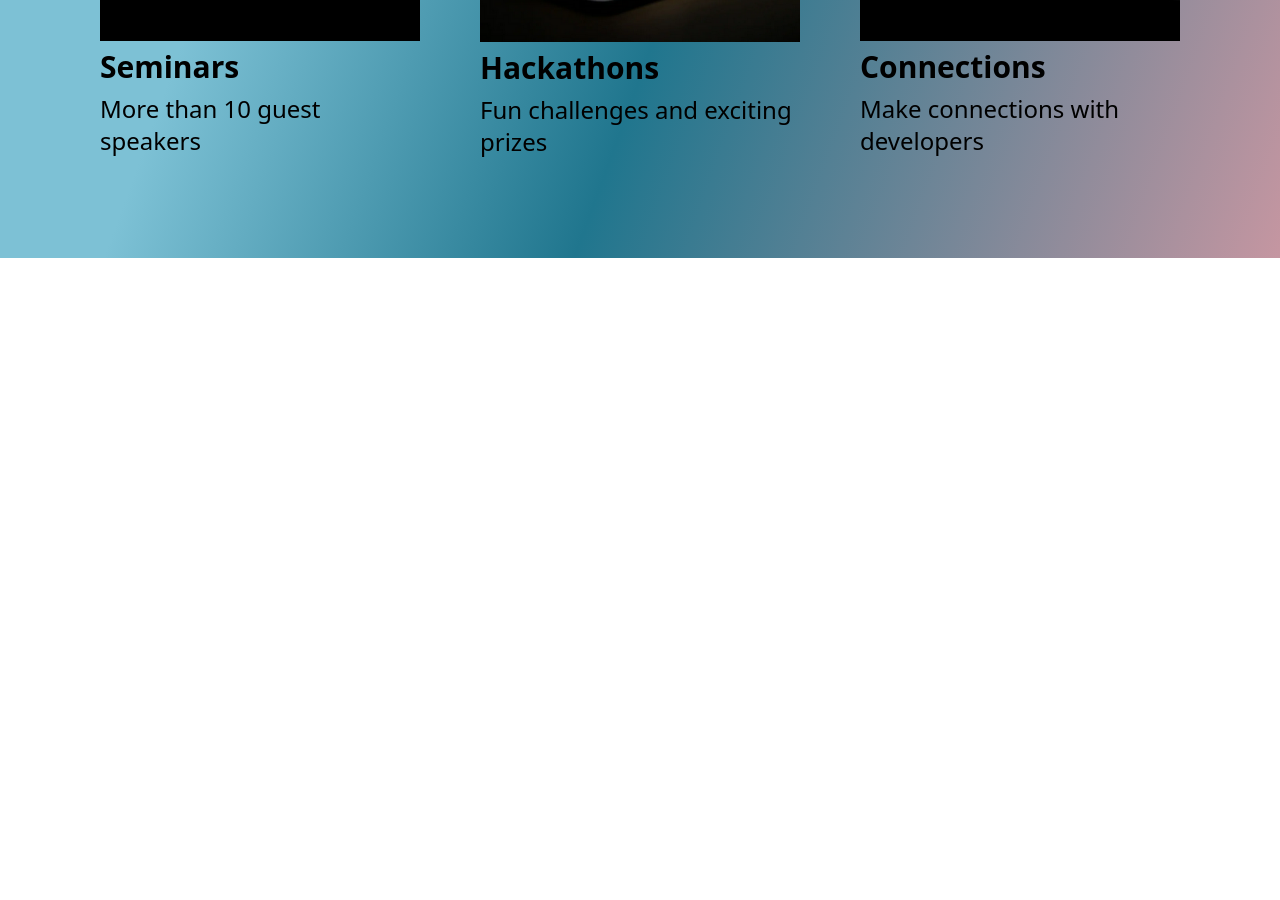
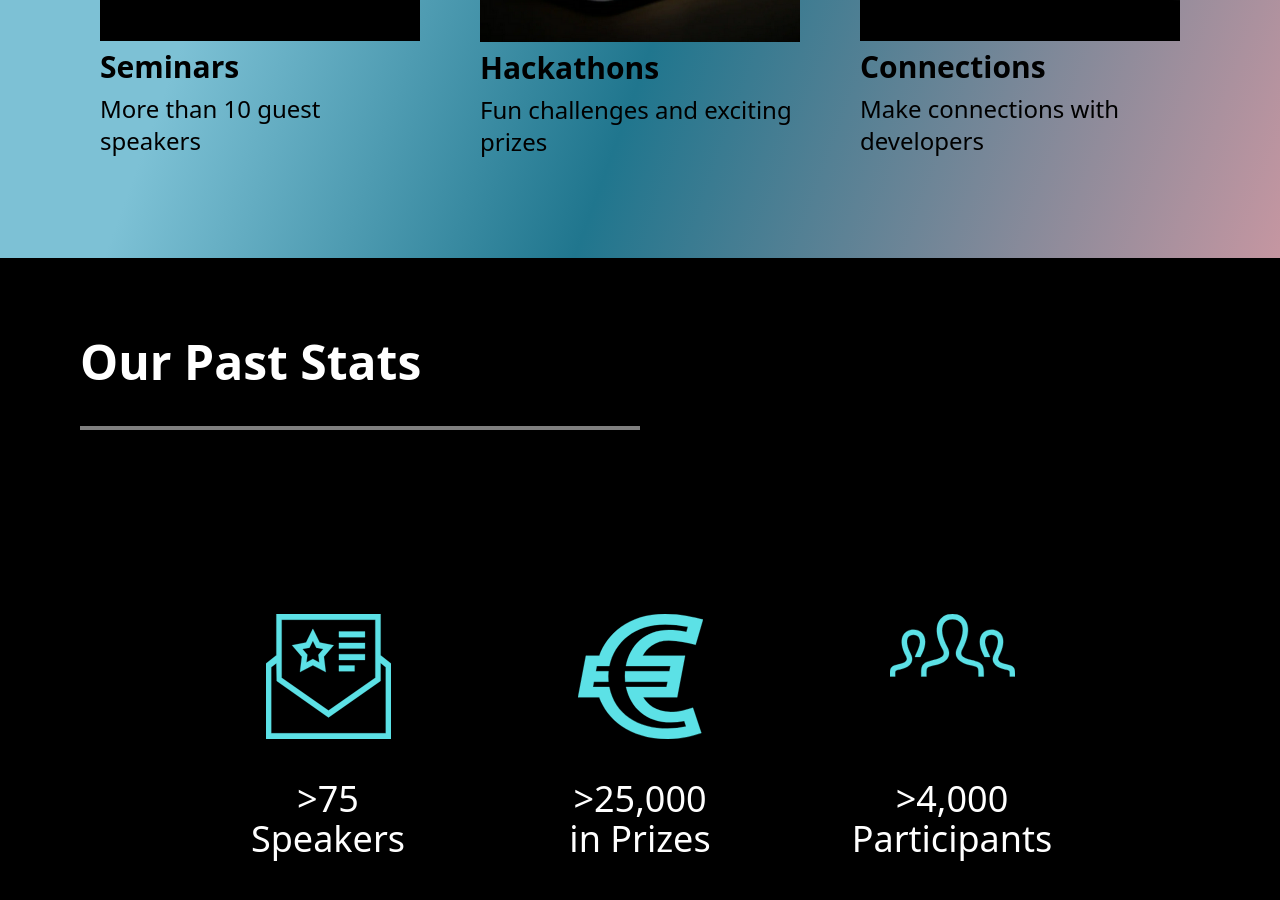
Before and after one commit to ram1117/landing-page-tailwind, a website built with webpack: page src/index.html in a window 1280 px wide. Shown: the part 1974-2874 px from the top of the page. Before the commit the page ends 2232 px from the top, so only its background shows below. Built offline with nearby package versions, Linux system fonts and the light colour scheme.

Commit message:
complete stats section

```diff
--- a/src/index.html
+++ b/src/index.html
@@ -126,5 +126,65 @@
         </div>
       </div>
     </section>
+    <section
+      id="section-stats"
+      class="text-white bg-black w-screen p-10 md:p-20"
+    >
+      <h2 class="text-2xl md:text-5xl text-center md:text-left font-bold mb-10">
+        Our Past Stats
+      </h2>
+      <div
+        class="border-2 border-grey border-solid mx-auto md:mx-0 my-5 w-1/2"
+      ></div>
+      <div
+        class="w-4/5 mx-auto my-36 grid grid-cols-1 md:grid-cols-2 lg:grid-cols-3 gap-10"
+      >
+        <div class="flex flex-col items-center">
+          <svg
+            class="stroke-aqua fill-aqua my-10"
+            width="125"
+            height="125"
+            viewBox="0 0 48 48"
+          >
+            <path
+              d="M4 0v15.86l-4 3.176V48h48V19.036l-4.002-3.17V0Zm2 24.51V2.183h35.998v22.326L24 37.088Zm37.998 1.179v-6.917L46 20.44v25.38H2v-25.4l2-1.542.126 6.838 19.873 13.992zM15.39 10.957l-5.387 1.082 3.775 4.333-.722 5.926L18 19.72l4.946 2.58-.722-5.927L26 12.04l-5.39-1.082L18 5.7Zm.496 4.667-1.89-2.169 2.698-.543L18 10.281l1.308 2.631 2.698.543-1.89 2.169.36 2.967L18 17.301l-2.476 1.29Zm12.116-6.716h9.997V6.727h-9.997zm0 4.364h9.997V11.09h-9.997zm0 4.364h9.997v-2.182h-9.997zm0 4.363h6v-2.182h-6z"
+              style="stroke-width: 0.1"
+            />
+          </svg>
+          <h4 class="text-2xl md:text-4xl">>75</h4>
+          <h4 class="text-2xl md:text-4xl">Speakers</h4>
+        </div>
+        <div class="flex flex-col items-center">
+          <svg
+            class="stroke-aqua fill-aqua my-10"
+            width="125"
+            height="125"
+            viewBox="0 0 48 48"
+          >
+            <path
+              d="M35.609 37.626c-5.777 0-8.907-2.956-10.567-5.626h13.046l3.029-16h-16.28c1.56-2.744 4.525-5.826 10.042-5.826 3.792 0 7.181.898 10.289 1.636L48 2.15C44.686 1.334 39.648 0 33.446 0 19.076 0 11.15 7.922 8.19 16h-5.16L0 32h8.148C11.119 40.08 19.33 48 34.5 48c5.99 0 10.164-1.438 12.869-2.262L44.13 35.97c-2.774.826-5.126 1.656-8.522 1.656zM34.5 44.014c-11.554 0-20.42-5.634-22.495-16.014h-6.25l.339-2h5.592a19.856 19.856 0 0 1 .016-4H6.845l.374-2h4.803c2.028-9.422 9.806-16.014 21.424-16.014 2.739 0 5.676.318 8.763.946l-.571 1.946c-2.448-.464-4.676-.69-6.759-.69-9.18 0-14.933 5.958-16.476 13.812h17.09l-.374 2H18.11a20.247 20.247 0 0 0 .027 4h16.267l-.413 2h-15.54c1.709 8.004 7.863 13.614 17.155 13.614 1.712 0 3.454-.18 5.206-.536l.7 2.118a30.758 30.758 0 0 1-7.012.818Z"
+              style="stroke-width: 0.1"
+            />
+          </svg>
+          <h4 class="text-2xl md:text-4xl">>25,000</h4>
+          <h4 class="text-2xl md:text-4xl">in Prizes</h4>
+        </div>
+        <div class="flex flex-col items-center">
+          <svg
+            class="stroke-aqua fill-aqua my-10"
+            width="125"
+            height="125"
+            viewBox="0 0 48 48"
+          >
+            <path
+              d="M35.994 24h-1.996c0-3.104.12-3.55-1.76-3.986-2.876-.664-5.594-1.29-6.586-3.458-.36-.792-.602-2.096.31-3.814 2.042-3.858 2.554-7.166 1.404-9.076-1.344-2.23-5.414-2.24-6.77.034-1.152 1.936-.632 5.226 1.426 9.024.93 1.712.696 3.02.336 3.816-.98 2.178-3.672 2.8-6.524 3.456-1.964.454-1.84.87-1.84 4.004h-1.99L12 22.754c0-2.518.2-3.97 3.176-4.658 3.364-.778 6.688-1.472 5.09-4.418C15.534 4.948 18.914 0 23.996 0c4.984 0 8.454 4.766 3.734 13.678-1.55 2.928 1.648 3.624 5.09 4.418 2.98.688 3.178 2.144 3.178 4.666zm9.62-4.428c-2.578-.596-4.978-1.118-3.816-3.314C45.338 9.574 42.738 6 38.998 6c-2.53 0-4.496 1.634-4.496 4.65 0 2.538 1.148 4.35 1.808 5.85h2.096c-.34-1.5-2.932-5.124-1.532-7.472.824-1.384 3.408-1.386 4.228-.024.76 1.262.362 3.624-1.068 6.322-.776 1.466-.56 2.602-.242 3.296.61 1.332 1.954 1.974 3.474 2.416 3.014.882 2.736.084 2.736 2.96h1.994l.004-.926c0-1.89-.148-2.984-2.386-3.5zM.004 24h1.994c0-2.876-.278-2.078 2.736-2.96 1.522-.442 2.866-1.084 3.474-2.416.318-.696.534-1.83-.242-3.296-1.43-2.698-1.828-5.06-1.068-6.322.82-1.364 3.404-1.362 4.228.024 1.4 2.35-1.192 5.972-1.532 7.472h2.096c.66-1.5 1.808-3.312 1.808-5.85C13.5 7.634 11.534 6 9.004 6c-3.74 0-6.34 3.574-2.8 10.258 1.162 2.198-1.238 2.718-3.816 3.314C.148 20.088 0 21.182 0 23.074Z"
+              style="stroke-width: 0.1"
+            />
+          </svg>
+          <h4 class="text-2xl md:text-4xl">>4,000</h4>
+          <h4 class="text-2xl md:text-4xl">Participants</h4>
+        </div>
+      </div>
+    </section>
   </body>
 </html>
--- a/tailwind.config.js
+++ b/tailwind.config.js
@@ -20,6 +20,7 @@ module.exports = {
       white: '#ffffff',
       black:'#000000',
       blue: '#a0d4e2',
+      aqua:'#5ce1e6',
       rose: '#c596a1',
       orange: '#d89561',
       grey:'#808080',
```
Also changed, not shown: src/images/icon-1.svg (added), src/images/icon-2.svg (added), src/images/icon-3.svg (added).
